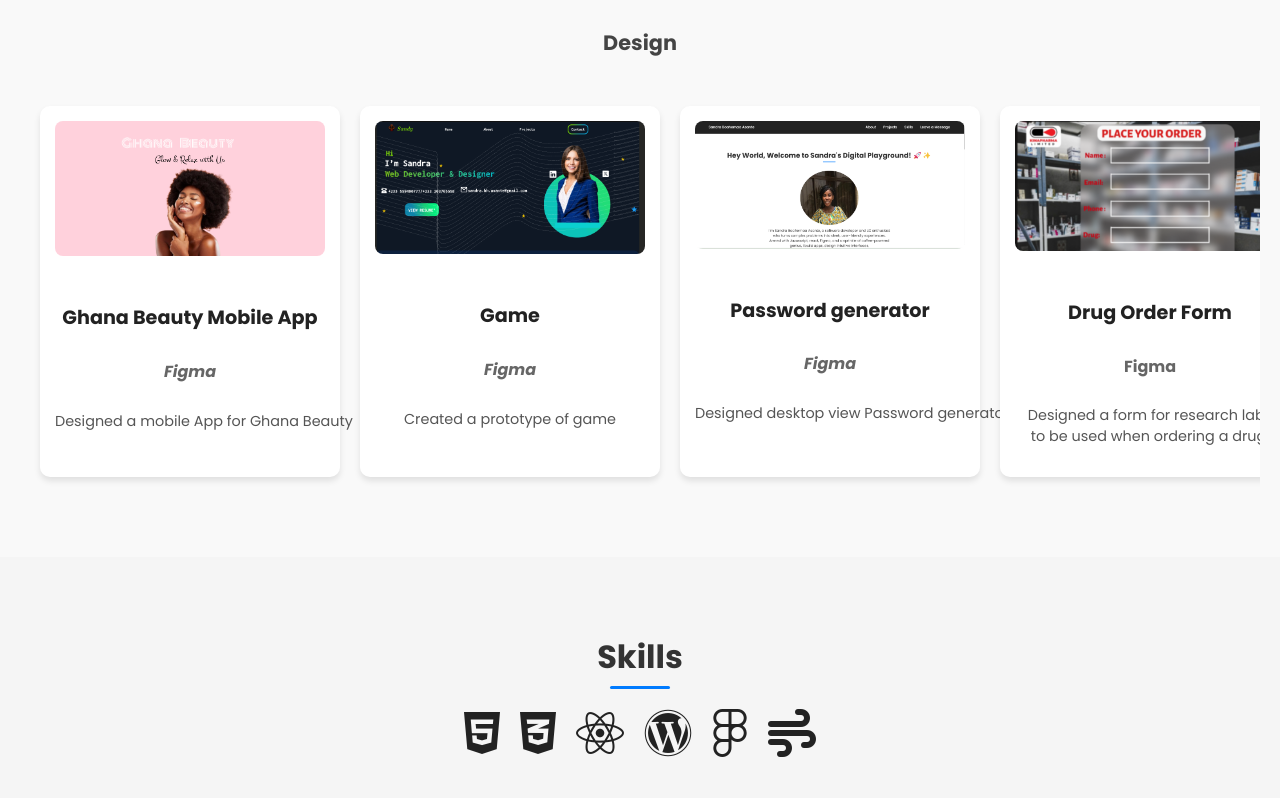
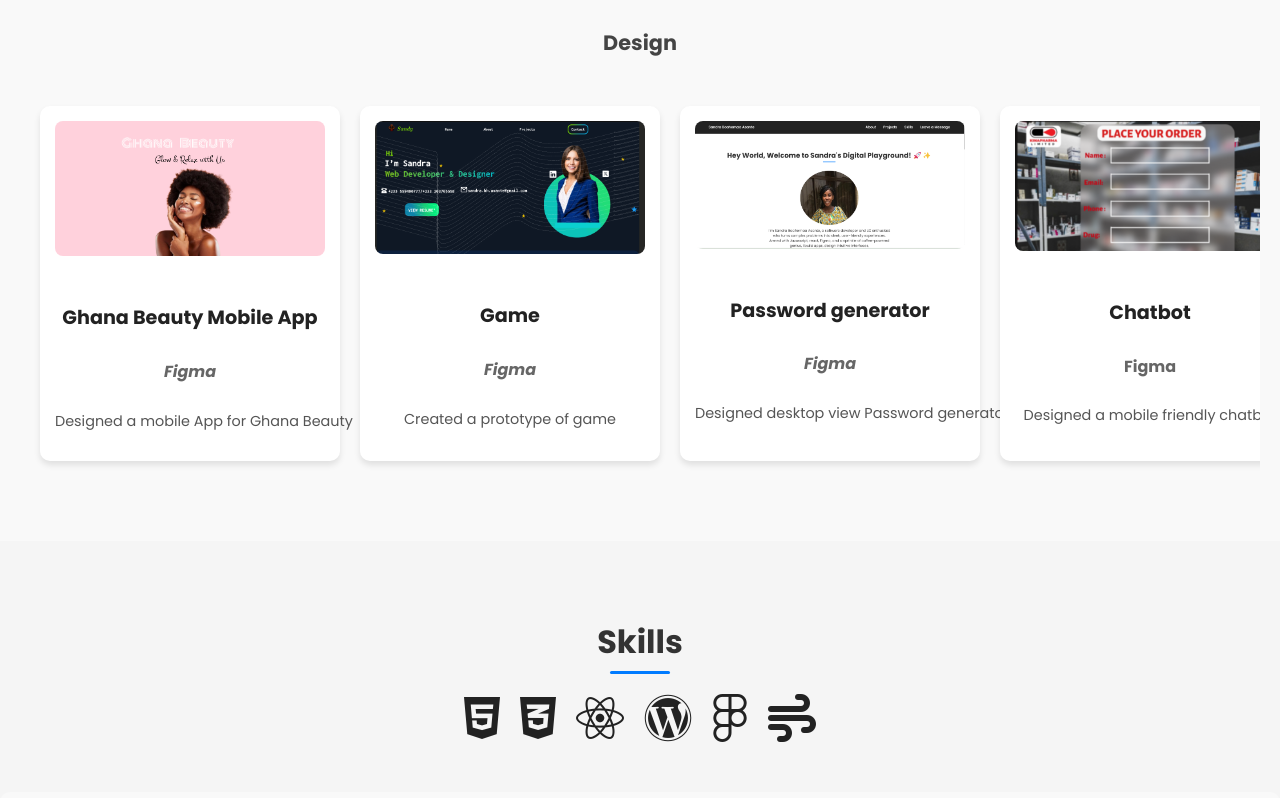
Before and after one commit to sassante/Portfolio, a plain HTML site: page index.html in a window 1280 px wide. Shown: the part 1608-2406 px from the top of the page. Drawn offline with nearby package versions, Linux system fonts and the light colour scheme.

Commit message:
Update index.html

```diff
--- a/index.html
+++ b/index.html
@@ -139,11 +139,11 @@
                     </a>
                 </div>
                 <div class="project">
-                    <a href="" target="_blank">
+                    <a href="https://www.figma.com/design/2ghPsygn34QaL2cQs3VsK5/chatbot?node-id=0-1&t=bMh1oQuDlrTMpXMG-1" target="_blank">
                         <img src="img/project8.png" alt="">
-                        <h4>Drug Order Form</h4>
+                        <h4>Chatbot</h4>
                         <h5>Figma<em></em></h5>
-                        <p>Designed a form for research labs <br> to be used when ordering a drug.</p>
+                        <p>Designed a  mobile friendly chatbot</p>
                     </a>
                 </div>
             </div>
```
